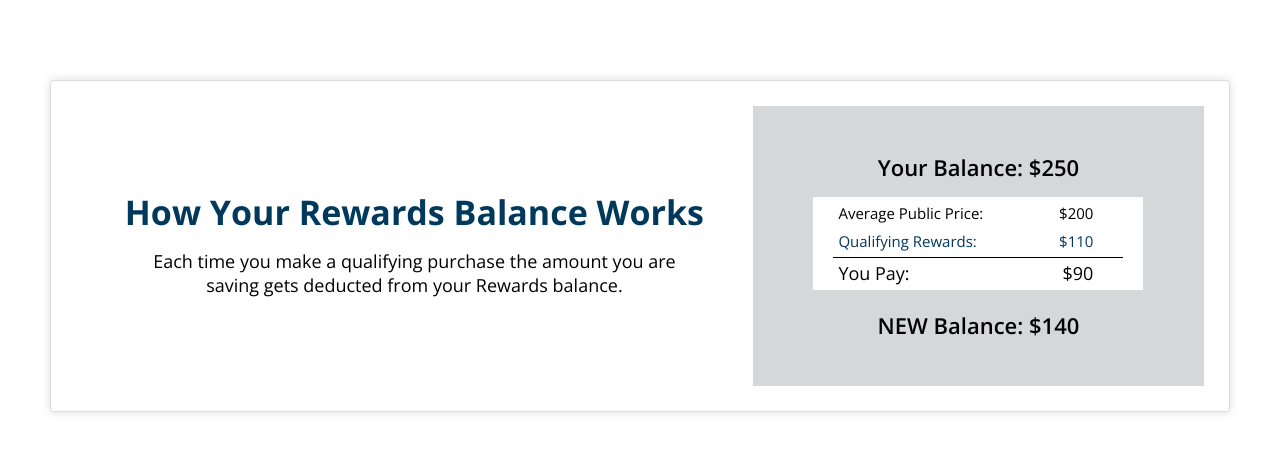
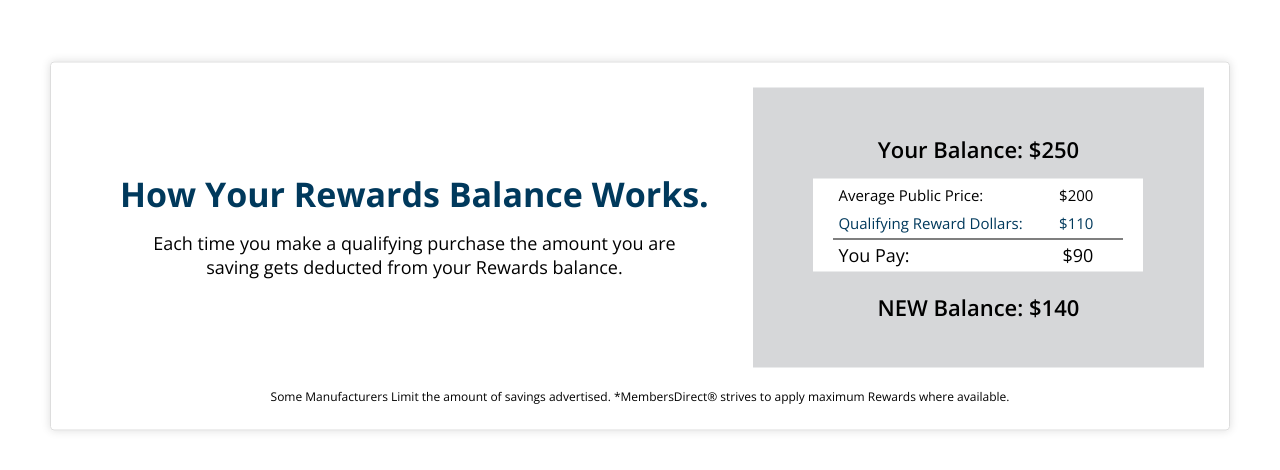
Before and after one commit to tajuddin1/WorkFile_popup_77, a plain HTML site: page index.html in a window 1280 px wide. Shown: the part 154-624 px from the top of the page. Drawn offline with nearby package versions, Linux system fonts and the light colour scheme.

Commit message:
Update Version

```diff
--- a/index.html
+++ b/index.html
@@ -150,6 +150,13 @@
         li.colored span{
             color: #00395C;
         }
+        .sm-info {
+            display: block;
+            font-size: 12px;
+            text-align: center;
+            width: 100%;
+            margin-top: 20px;
+        }
 
         @media screen and (max-width:1200px) {
             .popUp {
@@ -217,7 +224,7 @@
             <div class="col-60">
                 <div class="inner">
                     <div>
-                        <h1>How Your Rewards Balance Works</h1>
+                        <h1>How Your Rewards Balance Works.</h1>
                         <p>Each time you make a qualifying purchase the amount you are<br> saving gets deducted from your Rewards balance.</p>
                     </div>
                 </div>
@@ -232,7 +239,7 @@
                                 <span>$200</span>
                             </li>
                             <li class="colored">
-                                <span>Qualifying Rewards:</span>
+                                <span>Qualifying Reward Dollars:</span>
                                 <span>$110</span>
                             </li>
                             <li>
@@ -244,6 +251,7 @@
                     </div>
                 </div>
             </div>
+            <span class="sm-info">Some Manufacturers Limit the amount of savings advertised. *MembersDirect® strives to apply maximum Rewards where available.</span>
         </div>
     </div>
 </body>
```
